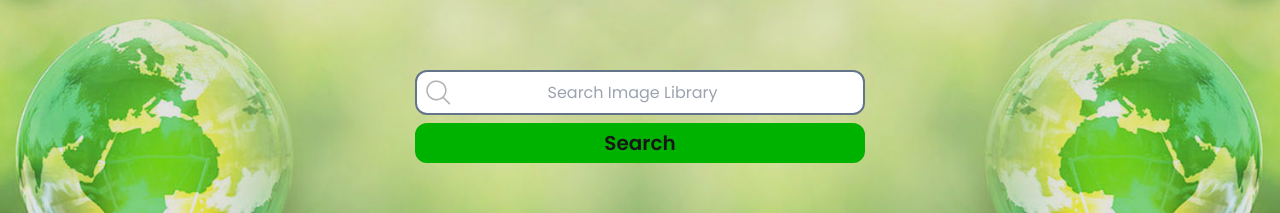
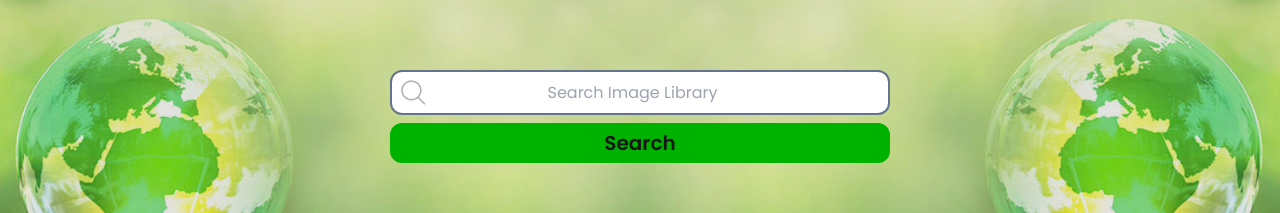
Before and after one commit to matt-powelldev2784/Redry_Image_Library_Client, a React (Create React App) app: page / in a window 1280 px wide. Shown: the part 135-348 px from the top of the page. Built offline with nearby package versions, Linux system fonts and the light colour scheme; no server answers.

Commit message:
add min width to search component

```diff
--- a/src/components/homePage/components/Hero.tsx
+++ b/src/components/homePage/components/Hero.tsx
@@ -30,9 +30,9 @@ export const Hero = () => {
       <div className="relative flex h-full w-screen items-center justify-center">
         <form
           onSubmit={handleButtonSearch}
-          className="relative flex flex-col items-center justify-center md:w-[500px]"
+          className="relative flex w-9/12 min-w-[300px] flex-col items-center justify-center md:w-[500px]"
         >
-          <div className="flex w-[90%] items-center justify-center ">
+          <div className="flex w-full items-center justify-center">
             <SearchInput
               wrapperClassNames=""
               inputClassNames="px-3 py-2 text-center text-base"
@@ -41,7 +41,7 @@ export const Hero = () => {
           </div>
           <div className="mt-2 flex w-full items-center justify-center">
             <Button
-              optionalClasses="relative w-[90%] rounded-xl px-4 py-1 text-xl font-semibold text-darkBlack"
+              optionalClasses="relative w-full rounded-xl px-4 py-1 text-xl font-semibold text-darkBlack"
               buttonText="Search"
               type="submit"
             />
```
